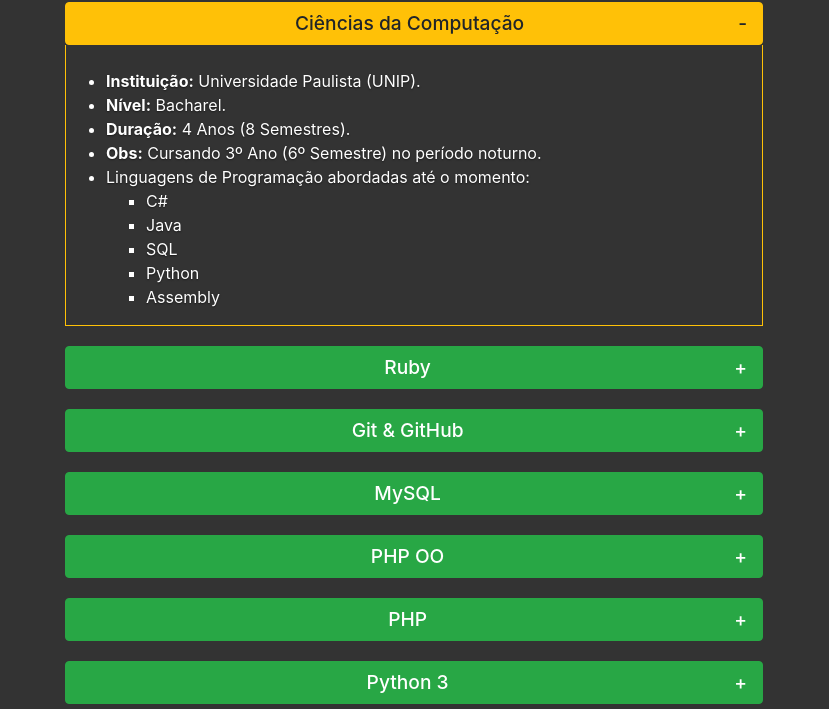
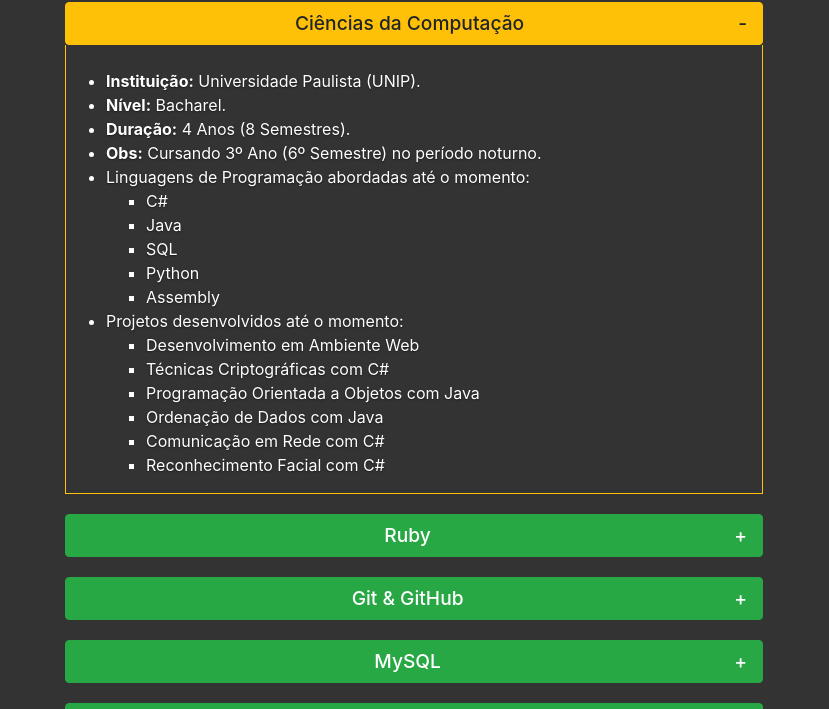
Before and after one commit to Lucas-HMSC/curriculo, a plain HTML site: page formacao.html in a window 1280 px wide. Shown: the part 70-779 px from the top of the page, without its empty margins (226-1055 px from the left). Drawn offline with Linux system fonts and the light colour scheme.

Commit message:
Update formacao.html

```diff
--- a/formacao.html
+++ b/formacao.html
@@ -58,6 +58,15 @@
                     <li class="lista-sec">SQL</li>
                     <li class="lista-sec">Python</li>
                     <li class="lista-sec">Assembly</li>
+                  </ul>
+                  <li>Projetos desenvolvidos até o momento:</li>
+                  <ul>
+                    <li class="lista-sec">Desenvolvimento em Ambiente Web</li>
+                    <li class="lista-sec">Técnicas Criptográficas com C#</li>
+                    <li class="lista-sec">Programação Orientada a Objetos com Java</li>
+                    <li class="lista-sec">Ordenação de Dados com Java</li>
+                    <li class="lista-sec">Comunicação em Rede com C#</li>
+                    <li class="lista-sec">Reconhecimento Facial com C#</li>
                   </ul>
                 </ul>
               </div>
```
